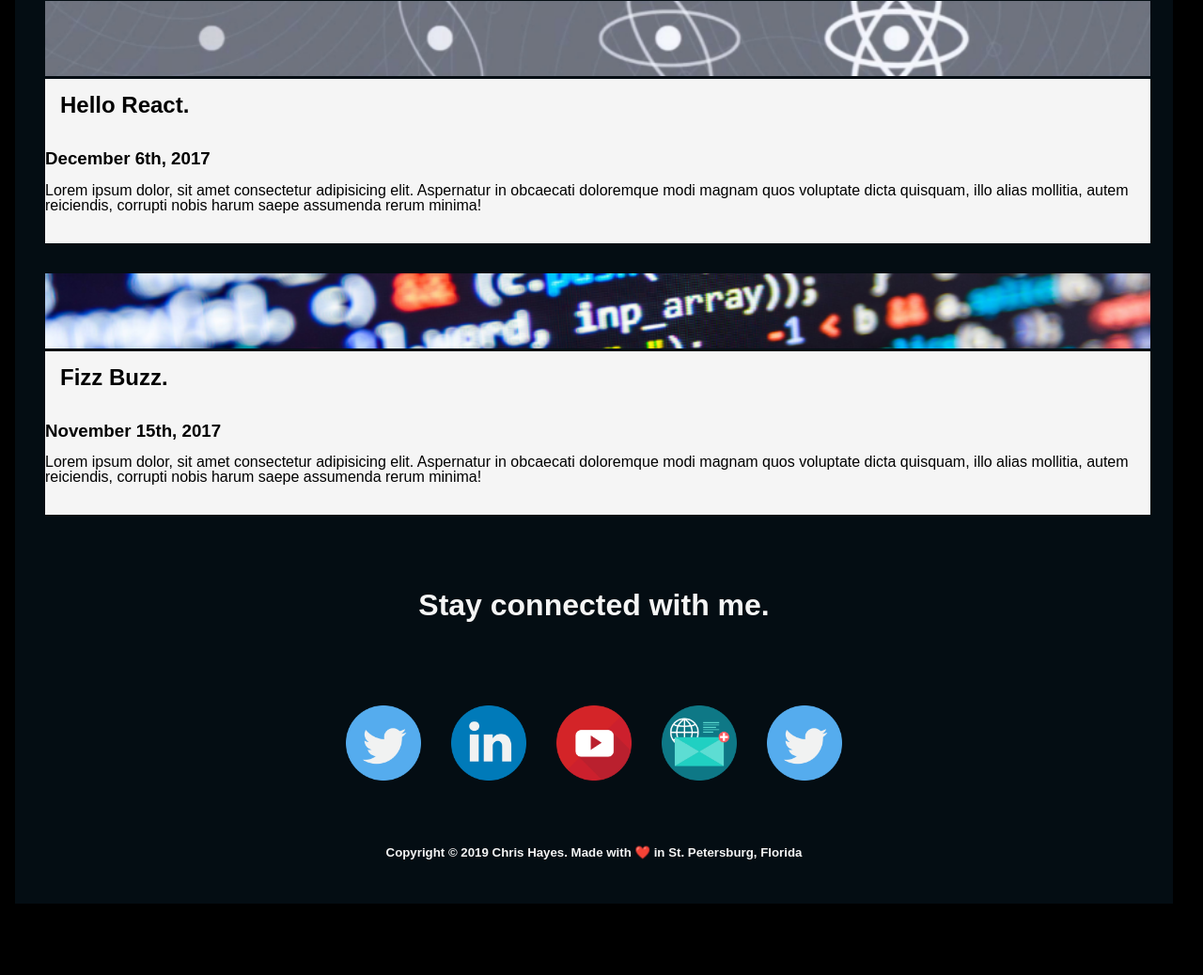
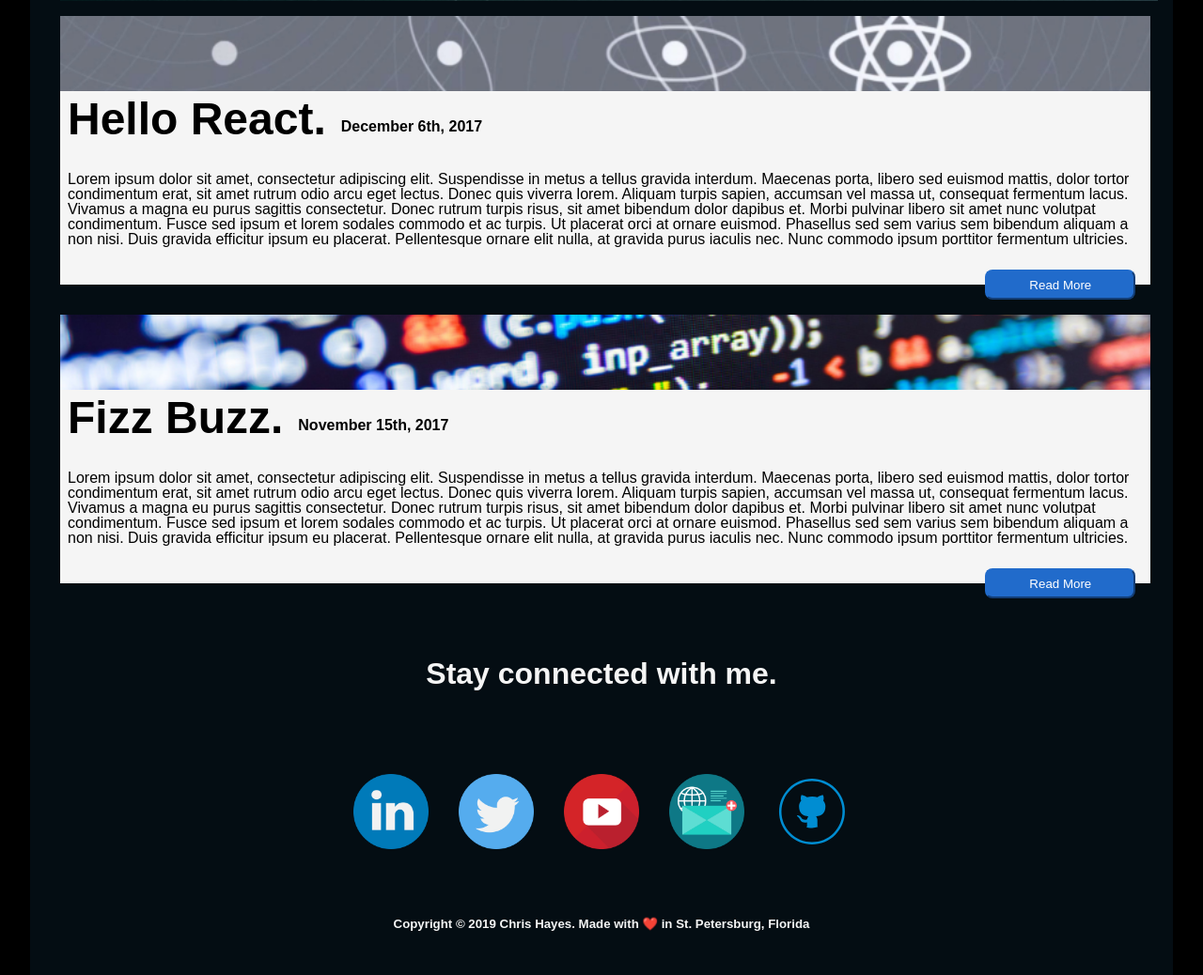
Before and after one commit to hayesch19/mock-portfolio, a website: page public/index.html in a window 1280 px wide. Shown: the part 595-1633 px from the top of the page at 94% size. Before the commit the page ends 1557 px from the top, so only its background shows below. Drawn offline with Linux system fonts and the light colour scheme.

Commit message:
V4 Media Queries and new images added

```diff
--- a/public/index.html
+++ b/public/index.html
@@ -6,17 +6,22 @@
     <title>Mock Portfolio</title>
     <link rel="shortcut icon" href="/favicon.ico" />
     <link rel="stylesheet" href="/screen.css" />
+    <link
+      href="https://fonts.googleapis.com/css?family=Roboto&display=swap"
+      rel="stylesheet"
+    />
+    <script src="https://kit.fontawesome.com/10bce533ec.js"></script>
   </head>
 
   <body>
     <section class="header">
       <div class="combo">
-        <img class="profile" src="./images/jason.webp" alt="head-shot" />
+        <img class="profile" src="./images/Chris.jpeg" alt="head-shot" />
         <div class="container">
           <div class="quote-box">
             <div class="quote name">
               <blockquote>
-                <h1>Hi, I'm Jason</h1>
+                <h1>Hi, I'm Chris Hayes</h1>
                 <p>A Jr. Front End Engineer in St. Pete, Fl</p>
               </blockquote>
             </div>
@@ -35,39 +40,71 @@
       <section class="react-blog">
         <img class="react-img" src="./images/react.png" alt="react" />
         <div class="react-text">
-          <h2>Hello React.</h2>
-          <h3>December 6th, 2017</h3>
+          <div class="blog-header">
+            <h2>Hello React.</h2>
+            <h3>December 6th, 2017</h3>
+          </div>
           <p>
-            Lorem ipsum dolor, sit amet consectetur adipisicing elit. Aspernatur
-            in obcaecati doloremque modi magnam quos voluptate dicta quisquam,
-            illo alias mollitia, autem reiciendis, corrupti nobis harum saepe
-            assumenda rerum minima!
+            Lorem ipsum dolor sit amet, consectetur adipiscing elit. Suspendisse
+            in metus a tellus gravida interdum. Maecenas porta, libero sed
+            euismod mattis, dolor tortor condimentum erat, sit amet rutrum odio
+            arcu eget lectus. Donec quis viverra lorem. Aliquam turpis sapien,
+            accumsan vel massa ut, consequat fermentum lacus. Vivamus a magna eu
+            purus sagittis consectetur. Donec rutrum turpis risus, sit amet
+            bibendum dolor dapibus et. Morbi pulvinar libero sit amet nunc
+            volutpat condimentum. Fusce sed ipsum et lorem sodales commodo et ac
+            turpis. Ut placerat orci at ornare euismod. Phasellus sed sem varius
+            sem bibendum aliquam a non nisi. Duis gravida efficitur ipsum eu
+            placerat. Pellentesque ornare elit nulla, at gravida purus iaculis
+            nec. Nunc commodo ipsum porttitor fermentum ultricies.
           </p>
         </div>
+        <button>Read More</button>
       </section>
       <section class="fizz-buzz-blog">
         <img class="code-img" src="./images/code.png" alt="code" />
         <div class="fizz-text">
-          <h2>Fizz Buzz.</h2>
-          <h3>November 15th, 2017</h3>
+          <div class="blog-header">
+            <h2>Fizz Buzz.</h2>
+            <h3>November 15th, 2017</h3>
+          </div>
           <p>
-            Lorem ipsum dolor, sit amet consectetur adipisicing elit. Aspernatur
-            in obcaecati doloremque modi magnam quos voluptate dicta quisquam,
-            illo alias mollitia, autem reiciendis, corrupti nobis harum saepe
-            assumenda rerum minima!
+            Lorem ipsum dolor sit amet, consectetur adipiscing elit. Suspendisse
+            in metus a tellus gravida interdum. Maecenas porta, libero sed
+            euismod mattis, dolor tortor condimentum erat, sit amet rutrum odio
+            arcu eget lectus. Donec quis viverra lorem. Aliquam turpis sapien,
+            accumsan vel massa ut, consequat fermentum lacus. Vivamus a magna eu
+            purus sagittis consectetur. Donec rutrum turpis risus, sit amet
+            bibendum dolor dapibus et. Morbi pulvinar libero sit amet nunc
+            volutpat condimentum. Fusce sed ipsum et lorem sodales commodo et ac
+            turpis. Ut placerat orci at ornare euismod. Phasellus sed sem varius
+            sem bibendum aliquam a non nisi. Duis gravida efficitur ipsum eu
+            placerat. Pellentesque ornare elit nulla, at gravida purus iaculis
+            nec. Nunc commodo ipsum porttitor fermentum ultricies.
           </p>
         </div>
+        <button>Read More</button>
       </section>
     </section>
     <section class="contact">
       <footer>
         <h4>Stay connected with me.</h4>
         <div class="logos">
-          <img class="social" src="./images/twitter.png" alt="twitter" />
-          <img class="social" src="./images/linkedin.png" alt="linkedin" />
-          <img class="social" src="./images/youtube.png" alt="youtube" />
-          <img class="social" src="./images/email.png" alt="email" />
-          <img class="social" src="./images/twitter.png" alt="twitter" />
+          <a href="https://www.linkedin.com/in/chrishayespro19"
+            ><img class="social" src="images/linkedin.png" alt="linkedin"
+          /></a>
+          <a href="https://www.twitter.com/hayesch19?lang=en"
+            ><img class="social" src="images/twitter.png" alt="twitter"
+          /></a>
+          <a href="https://www.youtube.com/channel/UCXrnrgR2Y3jRvYimuWFW4Zw"
+            ><img class="social" src="images/youtube.png" alt="youtube"
+          /></a>
+          <a href="mailto:chrishayespro@gmail.com"
+            ><img class="social" src="./images/email.png" alt="email"
+          /></a>
+          <a href="https://github.com/hayesch19"
+            ><img class="social" src="images/github.svg" alt="github"
+          /></a>
         </div>
         <h5>
           Copyright © 2019 Chris Hayes. Made with &#10084;&#65039; in St.
--- a/public/screen.css
+++ b/public/screen.css
@@ -6,6 +6,8 @@ html {
   height: 100%;
   background-color: black;
   margin-right: 1rem;
+  margin-left: 1rem;
+  font-family: 'Roboto', sans-serif;
 }
 
 body {
@@ -15,13 +17,29 @@ body {
   padding: 1rem;
 }
 
+button {
+  border-radius: 0.5rem;
+  background-color: #216bcb;
+  border-color: #216bcb;
+  color: white;
+  height: 2rem;
+  width: 10rem;
+  position: absolute;
+  right: 1rem;
+  bottom: -1rem;
+}
+
 h2 {
+  font-size: 3rem;
   margin-top: 0;
-  padding: 1rem;
+  padding-top: 0.5rem;
+  padding-left: 0.5rem;
 }
 
 h3 {
-  margin: 0;
+  margin: 1rem;
+  padding-top: 1rem;
+  font-size: 1rem;
 }
 
 h4 {
@@ -39,6 +57,10 @@ h5 {
   margin-bottom: 2rem;
 }
 
+p {
+  padding: 0.5rem;
+}
+
 /***** Classes *****/
 
 .articles {
@@ -46,10 +68,17 @@ h5 {
   padding-left: 1rem;
 }
 
+.blog-header {
+  display: flex;
+  margin-bottom: -2rem;
+  margin-top: -0.3rem;
+}
+
 .combo {
   padding: 2rem;
   display: flex;
   justify-content: center;
+  flex-flow: row;
 }
 
 .header {
@@ -73,6 +102,12 @@ h5 {
 
 .react-blog {
   margin-bottom: 2rem;
+  position: relative;
+}
+
+.fizz-buzz-blog {
+  margin-bottom: 2rem;
+  position: relative;
 }
 
 /***** Image Classes *****/
@@ -81,12 +116,15 @@ h5 {
   margin-top: 0.5rem;
   padding: 1rem;
   display: flex;
+  justify-content: center;
 }
 
 .applications {
   background-color: rgba(0, 0, 0, 0.274);
-  padding: 2rem;
+  padding-top: 3rem;
+  padding-bottom: 2rem;
   display: flex;
+  flex-flow: wrap;
   justify-content: center;
 }
 
@@ -114,6 +152,7 @@ h5 {
 
 .logos {
   display: flex;
+  flex-flow: wrap;
   justify-content: center;
   padding: 2rem;
 }
@@ -123,8 +162,6 @@ h5 {
   width: 5rem;
   margin: 1rem;
 }
-
-/***** Media Queries *****/
 
 /***** Quote Box CSS *****/
 
@@ -166,4 +203,42 @@ blockquote::after {
   display: block;
   right: 75%;
   position: relative;
+  rotate: 90deg;
 }
+
+/***** Media Queries *****/
+
+@media (max-width: 700px) {
+  .profile {
+    width: 10rem;
+    height: 10rem;
+    border-radius: 1rem;
+  }
+}
+
+@media (max-width: 700px) {
+  .quote {
+    background-color: #a7a7a7f6;
+    border-top-left-radius: 10px;
+    border-top-right-radius: 10px;
+    color: #fff;
+    margin: 0;
+    padding: 1rem;
+    font-size: 10px;
+  }
+}
+
+@media (max-width: 700px) {
+  .container {
+    width: 200px;
+    padding: 1rem;
+  }
+}
+
+@media (max-width: 700px) {
+  h5 {
+    padding-left: 5rem;
+    padding-right: 5rem;
+    line-height: 1.5rem;
+  }
+}
```
Also changed, not shown: public/images/Chris.jpeg (added), public/images/github.png (added), public/images/github.svg (added).
